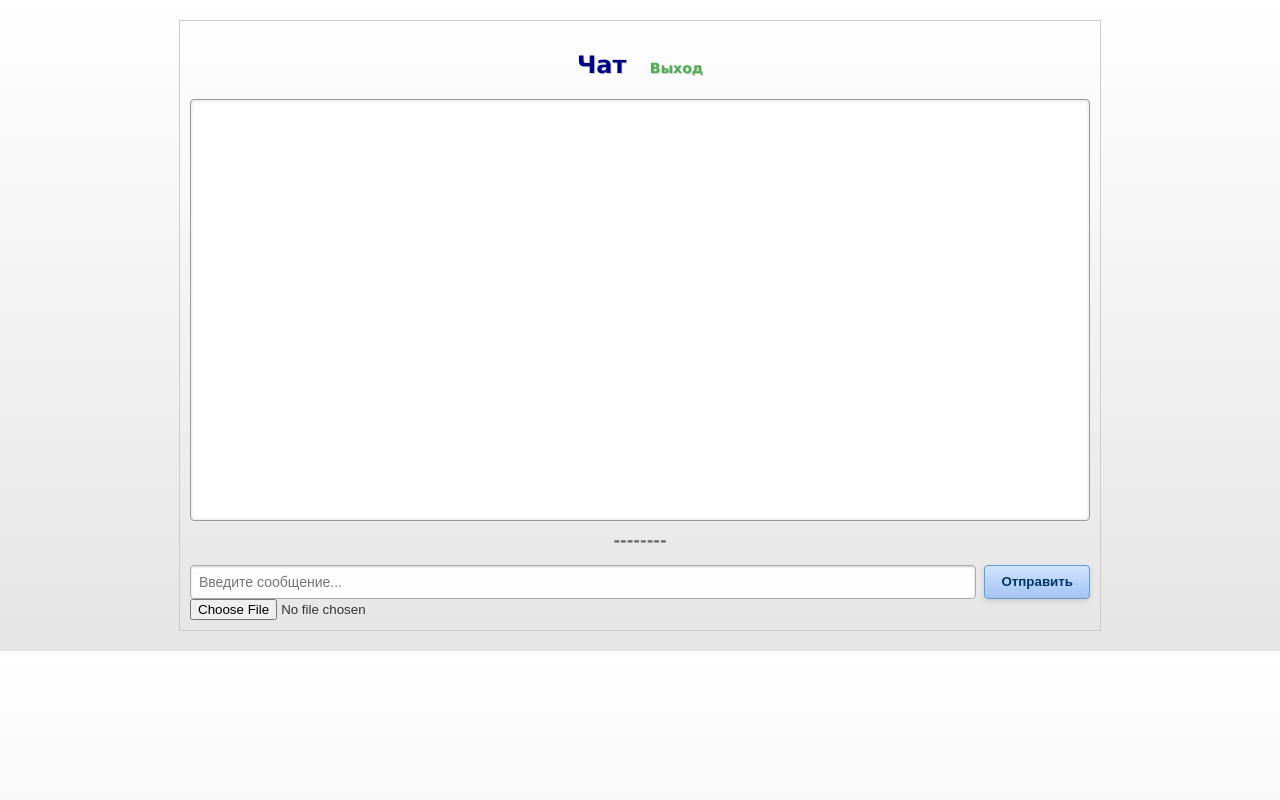
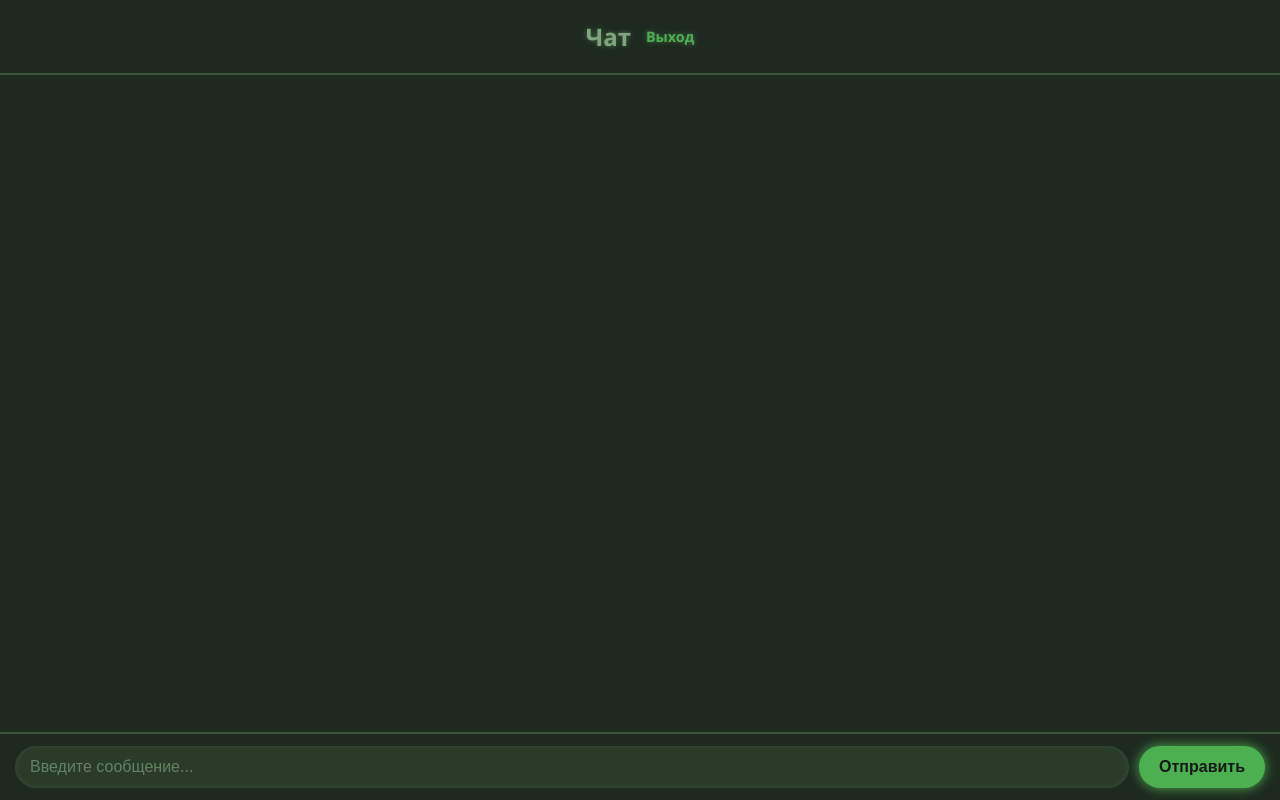
Before and after one commit to Heart-Of-Chornobyl/chatov, a plain HTML site: page templates/chat.html in a window 1280 px wide. Drawn offline with nearby package versions, Linux system fonts and the light colour scheme; no server answers.

Commit message:
Update chat.html

```diff
--- a/templates/chat.html
+++ b/templates/chat.html
@@ -2,161 +2,203 @@
 <html lang="ru">
 <head>
 <meta charset="UTF-8" />
-<title>Чат</title>
+<meta name="viewport" content="width=device-width, initial-scale=1" />
+<title>Чат (тёмная тема, адаптив)</title>
 <style>
- body {
-  font-family: Verdana, Arial, sans-serif;
-  background: #f4f4f4;
-  color: #333;
-  margin: 20px auto;
-  padding: 10px;
-  max-width: 900px;
-  border: 1px solid #ccc;
-  background-image: linear-gradient(to bottom, #ffffff, #e5e5e5);
+  /* Общие настройки и шрифты */
+  body, html {
+    margin: 0; padding: 0; height: 100%;
+    background: #121916;
+    color: #c1d8c1;
+    font-family: 'Segoe UI', Tahoma, Geneva, Verdana, sans-serif;
+    display: flex;
+    flex-direction: column;
+    user-select: none;
   }
 
   h2 {
+    margin: 0;
+    padding: 20px 0;
     text-align: center;
-  color: #000080;
-  font-size: 24px;
-  margin-bottom: 20px;
-  text-shadow: 1px 1px 0 #ccc;
+    font-weight: 700;
+    font-size: 1.5rem;
+    color: #7fa57f;
+    text-shadow: 0 0 5px #4a6f4a;
+    background-color: #1e2a20;
+    border-bottom: 1px solid #3a553a;
+    flex-shrink: 0;
+    display: flex;
+    justify-content: center;
+    align-items: center;
+  }
+  h2 a {
+    margin-left: 15px;
+    font-size: 0.9rem;
+    color: #4caf50;
+    text-decoration: none;
+    font-weight: 600;
+  }
+  h2 a:hover {
+    text-decoration: underline;
   }
 
   #messages {
-  height: 400px;
+    flex-grow: 1;
     overflow-y: auto;
-  padding: 10px;
-  background: #fff;
-  border: 1px solid #999;
-  border-radius: 4px;
-  box-shadow: inset 0 0 5px #ddd;
-  font-size: 14px;
+    padding: 15px 10px;
+    background: #1e2a20;
+    border-top: 1px solid #3a553a;
+    border-bottom: 1px solid #3a553a;
   }
 
   .message {
-  padding: 4px 0;
-  border-bottom: 1px dashed #ccc;
+    margin-bottom: 12px;
+    line-height: 1.3;
   }
 
-.username {
-  font-weight: bold;
-  color: #003366;
+  .message .username {
+    font-weight: 700;
+    color: #7fa57f;
     cursor: pointer;
+    user-select: text;
   }
-
-.reply-btn {
-  margin-left: 6px;
-  font-size: 12px;
-  color: #006600;
-  cursor: pointer;
-}
-
-.reply-btn:hover {
+  .message .username:hover {
     text-decoration: underline;
   }
 
-#input-area {
-  display: flex;
-  gap: 8px;
-  margin-top: 15px;
+  .message .reply-btn {
+    margin-left: 8px;
+    font-size: 0.8rem;
+    color: #a8c6a8;
+    cursor: pointer;
+    user-select: none;
   }
-
-#input-area input[type="text"] {
-  flex-grow: 1;
-  padding: 8px;
-  font-size: 14px;
-  border: 1px solid #aaa;
-  border-radius: 4px;
-  background: #fdfdfd;
-  box-shadow: inset 0 1px 2px #ccc;
-}
-
-#input-area input[type="text"]:focus {
-  border-color: #6699cc;
-  background: #fff;
-  outline: none;
-}
-
-#input-area button {
-  padding: 8px 16px;
-  background: linear-gradient(to bottom, #d0e4ff, #a3c4f3);
-  border: 1px solid #6699cc;
-  color: #003366;
-  font-weight: bold;
-  border-radius: 4px;
-  cursor: pointer;
-  box-shadow: 0 2px 5px #ccc;
-}
-
-#input-area button:hover {
-  background: linear-gradient(to bottom, #a3c4f3, #d0e4ff);
-}
-
-/* Ссылки на файлы */
-.file-link {
-  color: #0066cc;
+  .message .reply-btn:hover {
+    color: #4caf50;
     text-decoration: underline;
   }
 
+  .message .status-indicator {
+    display: inline-block;
+    width: 10px;
+    height: 10px;
+    border-radius: 50%;
+    margin-right: 6px;
+    vertical-align: middle;
+  }
+  .online {
+    background-color: #4caf50;
+  }
+  .offline {
+    background-color: #7a7a7a;
+  }
+
+  .message-text {
+    margin-left: 18px;
+    display: inline-block;
+    vertical-align: middle;
+    word-break: break-word;
+  }
+
+  .file-link {
+    color: #81c784;
+    text-decoration: underline;
+    cursor: pointer;
+  }
   .file-link:hover {
-  color: #004a99;
+    color: #4caf50;
   }
 
   .file-image {
     max-width: 180px;
     max-height: 120px;
-  border: 1px solid #ccc;
-  margin-top: 5px;
-  border-radius: 4px;
+    border-radius: 6px;
+    margin-top: 6px;
+    border: 1px solid #3a553a;
+    display: block;
   }
 
-.divider {
-  text-align: center;
-  font-weight: bold;
-  color: #666;
-  margin: 10px 0;
+  #input-area {
+    display: flex;
+    gap: 10px;
+    padding: 12px 15px;
+    background: #1e2a20;
+    border-top: 1px solid #3a553a;
+    flex-shrink: 0;
   }
 
-/* Индикаторы статуса */
-.status-indicator {
-  display: inline-block;
-  width: 10px;
-  height: 10px;
-  border-radius: 50%;
-  margin-right: 5px;
-  vertical-align: middle;
-}
-.online {
-  background-color: #00cc00;
-}
-.offline {
-  background-color: #cc0000;
+  #msg-input {
+    flex-grow: 1;
+    padding: 12px 15px;
+    font-size: 1rem;
+    border: none;
+    border-radius: 25px;
+    background: #2a3b2a;
+    color: #c1d8c1;
+    box-shadow: inset 0 0 5px #395039;
+    outline: none;
+    user-select: text;
   }
 
-.status-text {
-  font-size: 12px;
-  font-weight: bold;
-  margin-right: 5px;
+  #msg-input::placeholder {
+    color: #7fa57faa;
+  }
+
+  #send-btn {
+    background: #4caf50;
+    border: none;
+    color: #121916;
+    font-weight: 700;
+    font-size: 1rem;
+    padding: 0 20px;
+    border-radius: 25px;
+    cursor: pointer;
+    box-shadow: 0 0 12px #4caf50;
+    transition: background-color 0.3s ease;
+    user-select: none;
+  }
+  #send-btn:hover {
+    background: #357a35;
+  }
+
+  /* Мобильная адаптивность */
+  @media (max-width: 480px) {
+    h2 {
+      font-size: 1.2rem;
+      padding: 16px 10px;
+    }
+    #input-area {
+      padding: 10px;
+    }
+    #msg-input {
+      font-size: 0.9rem;
+      padding: 10px 12px;
+    }
+    #send-btn {
+      font-size: 0.9rem;
+      padding: 0 14px;
+    }
+  }
+
+  /* Скрытый инпут для файлов */
+  .hidden-file-input {
+    display: none;
   }
 </style>
 <script src="https://cdn.socket.io/4.5.4/socket.io.min.js"></script>
 </head>
 <body>
 
-<h2>Чат <a href="/logout" id="logout-link" style="color: #4caf50; font-size: 14px; margin-left: 15px; text-decoration: none;">Выход</a></h2>
-<div id="messages"></div>
+<h2>Чат <a href="/logout" id="logout-link">Выход</a></h2>
 
-<!-- Добавленный разделитель -->
-<div class="divider">--------</div>
+<div id="messages" role="log" aria-live="polite" aria-relevant="additions"></div>
 
 <div id="input-area">
   <input type="text" id="msg-input" placeholder="Введите сообщение..." autocomplete="off" />
-  <button id="send-btn">Отправить</button>
+  <button id="send-btn" aria-label="Отправить сообщение">Отправить</button>
 </div>
 
-<!-- Скрытый input для загрузки файлов -->
-<input type="file" id="file-input" class="hidden-file-input" />
+<input type="file" id="file-input" class="hidden-file-input" aria-hidden="true" />
 
 <script>
   const socket = io();
@@ -166,54 +208,44 @@ h2 {
   const sendBtn = document.getElementById('send-btn');
   const fileInput = document.getElementById('file-input');
 
-  // Для хранения ника пользователя, которому отправляем файл
+  let userStatuses = {};  // Обновляется с сервера
   let fileSendTarget = null;
 
+  // Добавляем сообщение в чат
   function addMessage(msg) {
     const div = document.createElement('div');
     div.className = 'message';
 
-    // Индикатор статуса
     const statusSpan = document.createElement('span');
     statusSpan.className = 'status-indicator';
-
-    // Текст статуса [online]/[offline]
-    const status = userStatuses[msg.user];
-    if (status === 'online') {
-      statusSpan.classList.add('online');
-    } else {
-      statusSpan.classList.add('offline');
-    }
+    if(userStatuses[msg.user] === 'online') statusSpan.classList.add('online');
+    else statusSpan.classList.add('offline');
 
     const usernameSpan = document.createElement('span');
+    usernameSpan.className = 'username';
     usernameSpan.textContent = msg.user;
-    usernameSpan.className = 'username';
     usernameSpan.title = 'Нажмите, чтобы ответить или отправить файл';
 
-    // Клик на ник — выбор файла для отправки
     usernameSpan.addEventListener('click', () => {
       fileSendTarget = msg.user;
       fileInput.click();
     });
 
     const replyBtn = document.createElement('span');
+    replyBtn.className = 'reply-btn';
     replyBtn.textContent = '[Ответить]';
-    replyBtn.className = 'reply-btn';
     replyBtn.addEventListener('click', () => {
       input.value = '@' + msg.user + ', ';
       input.focus();
     });
 
-    // Добавляем все в div сообщения: статус, ник, кнопка ответить
     div.appendChild(statusSpan);
     div.appendChild(usernameSpan);
     div.appendChild(replyBtn);
 
-    // Если файл — показываем превью или ссылку для скачивания
     if (msg.file) {
-      const mimeType = msg.file.type || '';
-
-      if (mimeType.startsWith('image/')) {
+      // Файл
+      if (msg.file.type.startsWith('image/')) {
         const a = document.createElement('a');
         a.href = msg.file.data;
         a.download = msg.file.name;
@@ -232,14 +264,16 @@ h2 {
         a.href = msg.file.data;
         a.textContent = `[Файл: ${msg.file.name}]`;
         a.className = 'file-link';
+        a.download = msg.file.name;
         a.target = '_blank';
-        a.download = msg.file.name;
+
         div.appendChild(document.createTextNode(': '));
         div.appendChild(a);
       }
     } else {
       // Обычный текст
       const textSpan = document.createElement('span');
+      textSpan.className = 'message-text';
       textSpan.textContent = ': ' + msg.text;
       div.appendChild(textSpan);
     }
@@ -248,7 +282,6 @@ h2 {
     messagesDiv.scrollTop = messagesDiv.scrollHeight;
   }
 
-  // Обновляем статус пользователей
   socket.on('user_statuses', (statuses) => {
     userStatuses = statuses;
   });
@@ -265,7 +298,7 @@ h2 {
       user: msg.user,
       file: {
         name: msg.filename,
-        type: msg.filedata.split(';')[0].split(':')[1], // mime type из data URI
+        type: msg.filedata.split(';')[0].split(':')[1],
         data: msg.filedata
       }
     });
@@ -288,7 +321,6 @@ h2 {
   fileInput.addEventListener('change', () => {
     const file = fileInput.files[0];
     if (!file) return;
-
     const reader = new FileReader();
 
     reader.onload = () => {
```
Lines whose indentation alone changed are shown as unchanged.
